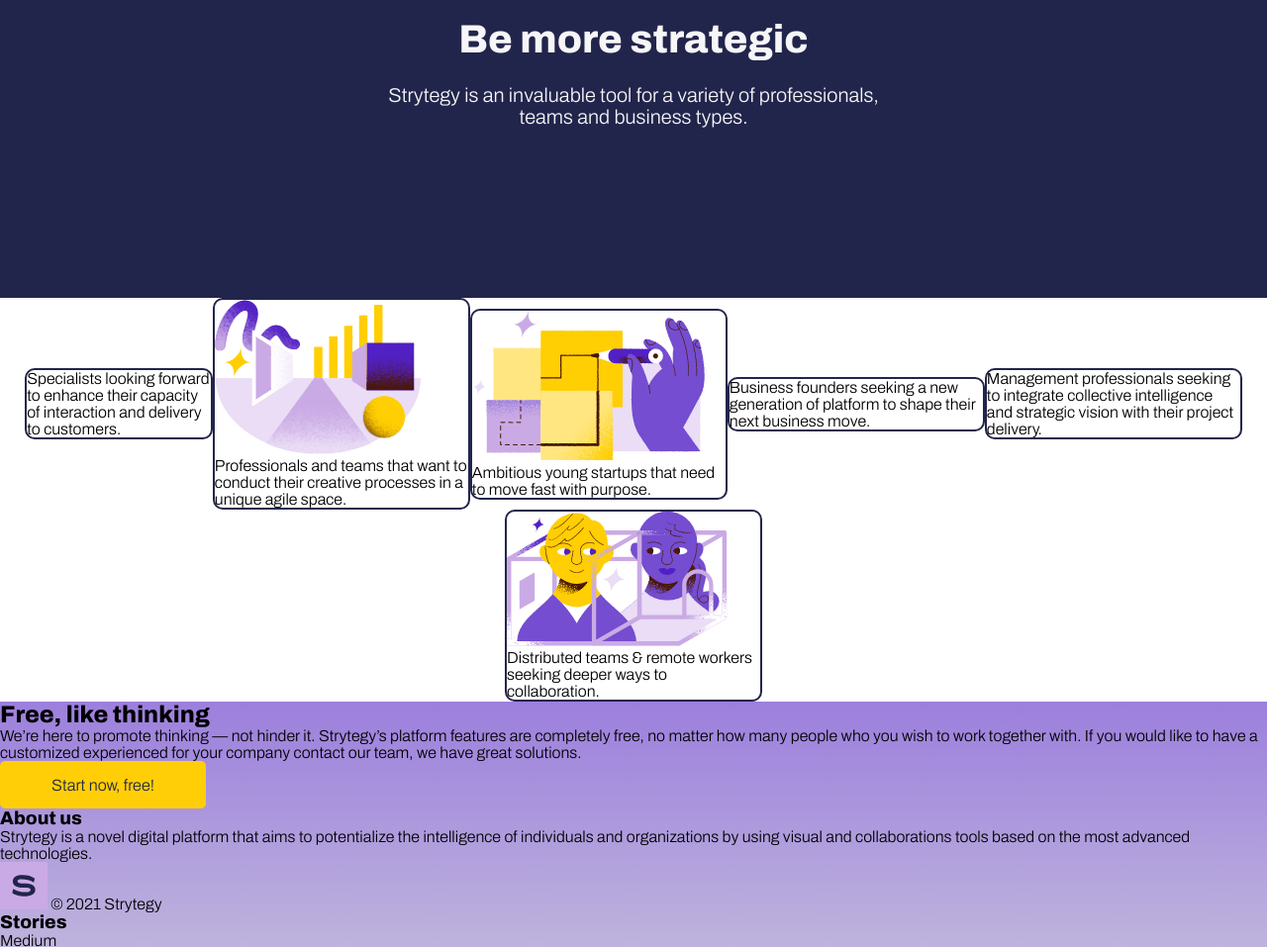
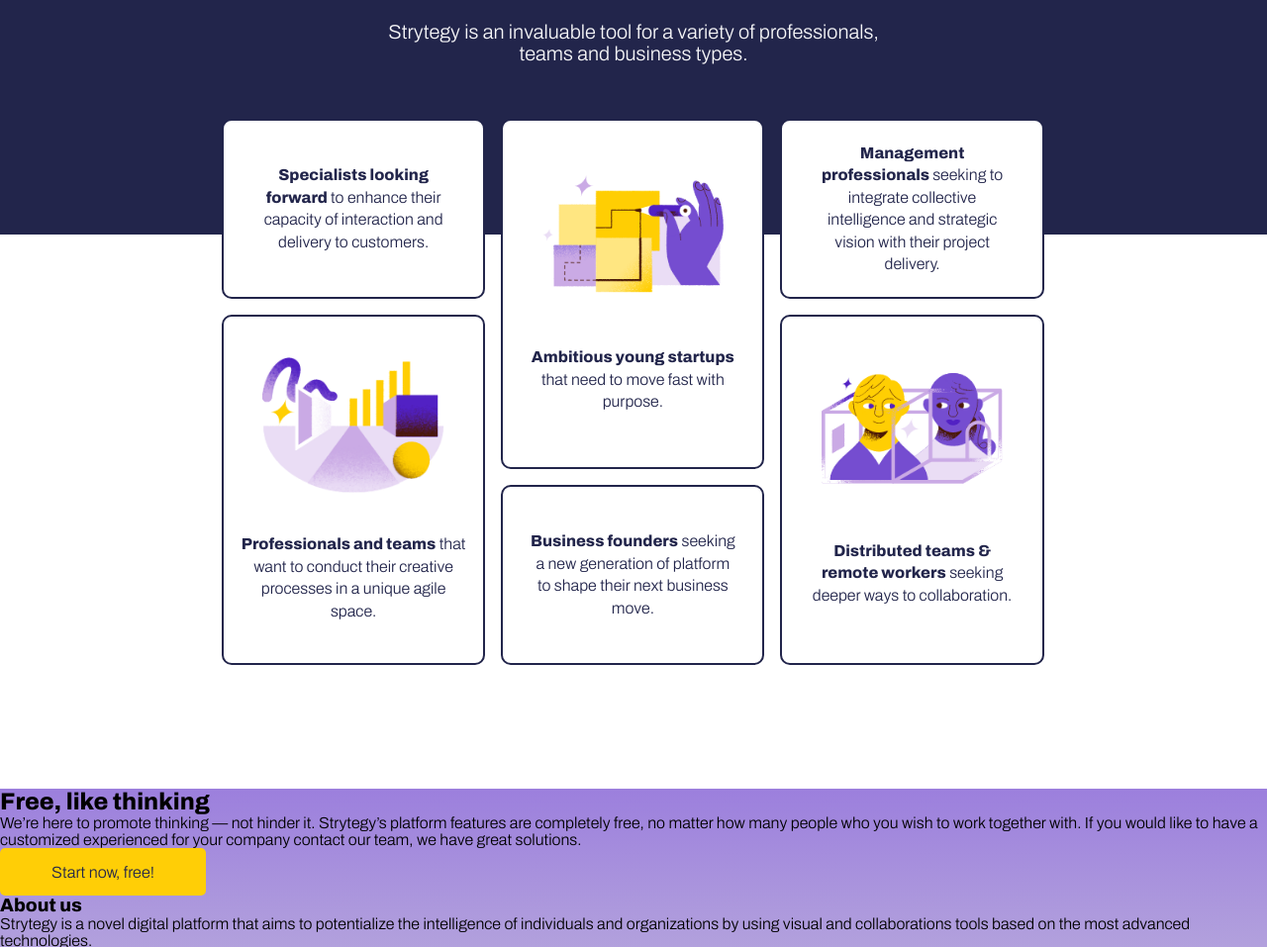
Before and after one commit to pamelaferreiralima/strytegy-landing-page, a plain HTML site: page index.html in a window 1280 px wide. Shown: the part 2464-3421 px from the top of the page at 99% size. Drawn offline with Linux system fonts and the light colour scheme.

Commit message:
adding grid

```diff
--- a/index.html
+++ b/index.html
@@ -5,7 +5,7 @@
     <meta charset="UTF-8">
     <meta http-equiv="X-UA-Compatible" content="IE=edge">
     <meta name="viewport" content="width=device-width, initial-scale=1.0">
-    <link rel="shortcut icon" href="/assets/strytegy-logo.svg" type="image/svg">
+    <link rel="shortcut icon" href="assets/strytegy-logo.svg" type="image/svg">
     <link rel="stylesheet" href="style.css">
     <title>Strytegy | Seu espaço de trabalho digital gratuito, intuitivo e amigável</title>
 </head>
@@ -14,7 +14,7 @@
     <header>
         <div class="container-header">
             <figure class="logo-img-header ">
-                <img class="logo-img" src="assets/logo-cf33a1f1c3438e92e3b62f6b15e71932.png" alt="logo Strytegy" />
+                <img class="logo-img" src="/assets/logo-cf33a1f1c3438e92e3b62f6b15e71932.png" alt="logo Strytegy" />
             </figure>
             <div class="container-btn-header">
                 <a href="">FAQ</a>
@@ -38,7 +38,7 @@
                 </div>
                 <div class="box-strytegy-eye">
                     <figure class="figure-big-eye">
-                        <img class="img-big-eye" src="assets/intro-5a9f532702573b5224086542cc897040.png"
+                        <img class="img-big-eye" src="/assets/intro-5a9f532702573b5224086542cc897040.png"
                             alt="background header" />
                     </figure>
                 </div>
@@ -63,8 +63,8 @@
                 <div class="box-meetings">
                     <p class="paragraph-meetings">Export and Share</p>
                 </div>
-                <div class="box-meetings">
-                    <p class="paragraph-meetings">Organizations and Workspaces</p>
+                <div class="box-meetings box-meetings-organizations">
+                    <p class="paragraph-meetings paragraph-meetings-organizations">Organizations and Workspaces</p>
                 </div>
             </div>
             <div class="box-workshops">
@@ -103,29 +103,35 @@
         <section class="container-card">
             <div class="box-card">
                 <div class="box-card-first">
-                    <p>Specialists looking forward to enhance their capacity of interaction and delivery to customers.
+                    <p><b>Specialists looking forward </b>to enhance their capacity of interaction and delivery to
+                        customers.
                     </p>
                 </div>
                 <div class="box-card-second">
-                    <img src="/assets/Grupo 10268.png" alt="">
-                    <p>Professionals and teams that want to conduct their creative processes in a unique agile space.
-                    </p>
+                    <img class="img-box-card" src="/assets/Grupo 10264.png" alt="">
+                    <p><b>Ambitious young startups</b> that need to move fast with purpose.</p>
                 </div>
                 <div class="box-card-third">
-                    <img src="/assets/Grupo 10264.png" alt="">
-                    <p>Ambitious young startups that need to move fast with purpose.</p>
-                </div>
-                <div class="box-card-fourth">
-                    <p>Business founders seeking a new generation of platform to shape their next business move.</p>
-                </div>
-                <div class="box-card-fiveth">
-                    <p>Management professionals seeking to integrate collective intelligence and strategic vision with
+                    <p><b>Management professionals </b>seeking to integrate collective intelligence and strategic vision
+                        with
                         their
                         project delivery.</p>
                 </div>
+                <div class="box-card-fourth">
+                    <img class="img-box-card" src="/assets/Grupo 10268.png" alt="">
+                    <p><b>Professionals and teams</b> that want to conduct their creative processes in a unique agile
+                        space.
+                    </p>
+                </div>
+
+                <div class="box-card-fiveth">
+                    <p><b>Business founders</b> seeking a new generation of platform to shape their next business move.
+                    </p>
+                </div>
+
                 <div class="box-card-sixth">
-                    <img src="/assets/Grupo 10249.png" alt="">
-                    <p>Distributed teams & remote workers seeking deeper ways to collaboration.</p>
+                    <img class="img-box-card" src="/assets/Grupo 10249.png" alt="">
+                    <p><b> Distributed teams & remote workers</b> seeking deeper ways to collaboration.</p>
                 </div>
             </div>
         </section>
--- a/style.css
+++ b/style.css
@@ -1,6 +1,5 @@
 /*
 - documentar o código no CSS
-- ajustar a main
 - ajustar o footer
 - responsivo
 */
@@ -21,7 +20,6 @@ header{
     display: flex;
     justify-content: center;
     align-items: center;
-
 }
 .box-title-unlock{
     display: flex;
@@ -110,7 +108,10 @@ header{
     margin: 0 auto;
     background-color: #22254B;
     height: 80vh;
-
+    position: relative;
+    display: flex;
+    align-items: center;
+    justify-content: center;
 }
 .box-big-meetings{
     background-color:#FFFFFF;
@@ -120,30 +121,49 @@ header{
     justify-content: space-between;
     align-items: center;
     width: 65%;
-    margin-left: auto;
-    margin-right: auto;
-    position: relative;
-    bottom: 5vh;
-    margin-bottom: 5rem;
+    height: 15vh;
+    position: absolute;
+    bottom: 72.4vh;
+    left: 15vw;
 }
 .box-meetings{
-    width:35%;
-    padding: 2.5rem;
+    display: flex;
+    align-items: center;
+    justify-content: center;
     text-align: center;
+    height: 13vh;
+    width: 14vw;
+    margin: 1rem;
+    position: relative;
 }
-.box-meetings :hover{
-    width: 8rem;
-    font-weight: bold;
-    height: 3.75rem;
+.box-meetings:after{
+    position: absolute;
+    right: -8%;
+    content: "";
+    width: 1px;
+    height: 8vh;
+    background-color: rgb(34, 37, 75);
+    z-index: 2;
+}
+.box-meetings:hover{
     background-color:#FFCE06 ;
-}
-.paragraph-meetings :hover{
-    font-size: 15px;
-    text-align: center;
+    border-radius: 5%;
+    height: 11vh;
+    font-weight: 700;
+    cursor: pointer;
 }
 .paragraph-meetings{
     color:#22254B;
-    font-size: 18px;
+    font-size: 15px;
+    width: 8vw;
+}
+.paragraph-meetings-organizations{
+    width: auto;
+}
+.box-meetings-organizations::after{
+    content: "";
+    width: auto;
+    height: auto;
 }
 .box-img-gif{
    display: flex;
@@ -162,8 +182,8 @@ header{
     display: flex;
     margin-left: 4rem;
     flex-direction: column;
-    justify-content: space-evenly;
-    height: 35vh;
+    justify-content: space-between;
+    height: 40vh;
 }
 .title-workshops, .paragraph-workshops{
     color: #FFFFFF;
@@ -171,7 +191,7 @@ header{
 .title-workshops{
     width: 30vw;
     height: 15vh;
-    font-size: 50px;
+    font-size: 35px;
 }
 .paragraph-workshops{
     width: 17vw;
@@ -180,9 +200,10 @@ header{
     background-color: #fff;
     max-width: 1366px;
     margin: 0 auto;
+    margin-left: 0;
 }
 .figure-img-custom{
- margin: 7rem;
+    margin: 5rem;
 }
 .img-custom{
     width: 100%;
@@ -193,16 +214,15 @@ header{
 }
 .title-custom{
     color: #22254B;
-    font-size: 40px;
+    font-size: 50px;
 }
 .paragraph-custom-space{
     letter-spacing: 1px;
     font-size: 20px;
 }
 .paragraph-custom{
-    color:#22254B;
-    width: 43%;
-    width: 70%
+    color:#616274;
+    width: 50%;
 }
 .btn-see{
     width: 13rem;
@@ -222,14 +242,13 @@ header{
     display: flex;
     flex-direction: column;
     justify-content: space-between;
-    height: 44vh;
+    height: 70vh;
     width: 35vw;
 }
 .container-strategic{
     background-color:  #22254B;
     margin: 0 auto;
     max-width: 1366px;
-
 }
 .box-strategic{
     height: 60vh;
@@ -253,49 +272,123 @@ header{
 .container-card{
     background-color: #FFFFFF;
     max-width: 1366px;
-    margin: auto;
+    margin: 0 auto;
+    height: 70vh;
+    position: relative;
 }
 .box-card{
-    display: flex;
-    flex-wrap: wrap;
-    justify-content: center;
-    align-items: center;
+    display: grid;
+    height: 65vh;
+    width: 80%;
+    grid-template-columns: 26% 26% 26%;
+    grid-template-rows: 35% 30% 35%;
+    grid-column-gap: 1rem;
+    grid-row-gap: 1rem;
+    position: absolute;
+    bottom: 28%;
+    left: 17.5%;
 }
 .box-card-first{
     border: 2px solid rgb(34, 37, 75);
-    width: 14.5%;
-    height: 20%;
     border-radius: 0.625rem;
+    grid-column: 1;
+    grid-row: 1;
+    background-color: #fff;
+    display: flex;
+    justify-content: center;
+    text-align: center;
+    align-items: center;
+}
+.box-card-first p{
+    width: 80%;
+    line-height: 1.4;
+    color: #22254B;
 }
 .box-card-second{
     border: 2px solid rgb(34, 37, 75);
-    width: 20%;
-    height: 20%;
     border-radius: 0.625rem;
+    grid-column: 2;
+    grid-row: 1 / 3;
+    background-color: #fff;
+    display: flex;
+    flex-direction: column;
+    justify-content: space-evenly;
+    text-align: center;
+    align-items: center;
+}
+.box-card-second p{
+    width: 80%;
+    line-height: 1.4;
+    color: #22254B;
 }
 .box-card-third{
     border: 2px solid rgb(34, 37, 75);
-    width: 20%;
-    height: 20%;
     border-radius: 0.625rem;
+    grid-column: 3;
+    grid-row: 1 ;
+    background-color: #fff;
+    display: flex;
+    text-align: center;
+    align-items: center;
+    justify-content: center;
+}
+.box-card-third p{
+    width: 80%;
+    line-height: 1.4;
+    color: #22254B;
 }
 .box-card-fourth{
     border: 2px solid rgb(34, 37, 75);
-    width: 20%;
-    height: 20%;
     border-radius: 0.625rem;
+    grid-column: 1;
+    grid-row: 2 / 4;
+    display: flex;
+    flex-direction: column;
+    justify-content: space-evenly;
+    text-align: center;
+    align-items: center;
+}
+.box-card-fourth p{
+    width: 90%;
+    line-height: 1.4;
+    color: #22254B;
 }
 .box-card-fiveth{
     border: 2px solid rgb(34, 37, 75);
-    width: 20%;
-    height: 20%;
     border-radius: 0.625rem;
+    grid-column: 2;
+    grid-row:3;
+    display: flex;
+    justify-content: center;
+    text-align: center;
+    align-items: center;
+}
+.box-card-fiveth p{
+    width: 80%;
+    line-height: 1.4;
+    color: #22254B;
 }
 .box-card-sixth{
     border: 2px solid rgb(34, 37, 75);
-    width: 20%;
-    height: 20%;
     border-radius: 0.625rem;
+    grid-column: 3;
+    grid-row: 2 / 4;
+    display: flex;
+    justify-content: space-evenly;
+    flex-direction: column;
+    text-align: center;
+    align-items: center;
+}
+.box-card-sixth p{
+    width: 80%;
+    line-height: 1.4;
+    color: #22254B;
+}
+b{
+    color: #22254B;
+}
+.img-box-card{
+    width: 70%;
 }
 .btn-start-now{
     width: 13rem;
@@ -318,7 +411,9 @@ header{
 .logo-footer-strytegy{
     width: 3rem;
 }
-/* div{
+
+/*
+div{
     border:5px solid red;
 }
  figure{
@@ -326,4 +421,4 @@ header{
 }
  section{
     border: 2px solid blue;
-}  */
+}   */
```
